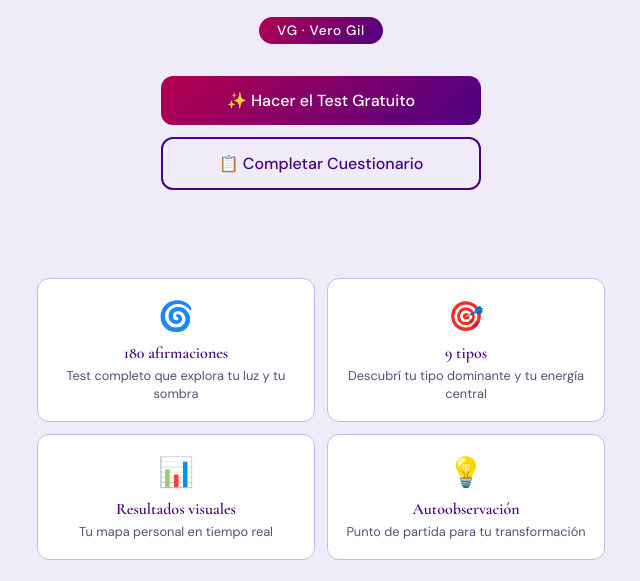
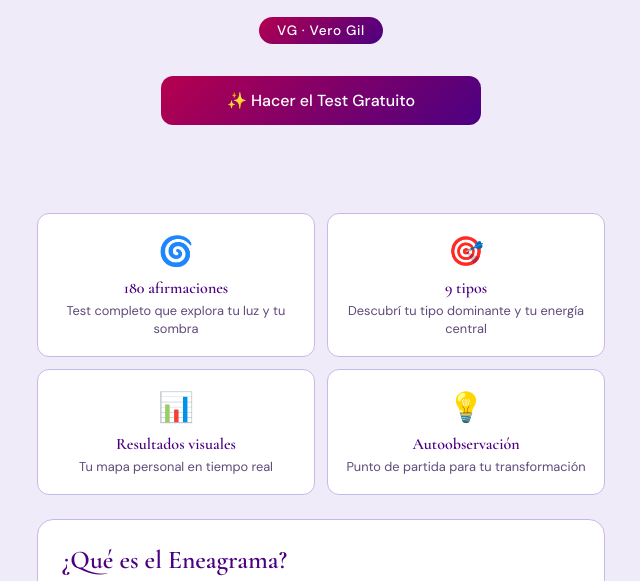
Before and after one commit to veronicagil/bioeneagrama, a plain HTML site: page index.html in a window 1280 px wide. Shown: the part 174-755 px from the top of the page, without its empty margins (319-959 px from the left). Drawn offline with nearby package versions, Linux system fonts and the light colour scheme.

Commit message:
remove cuestionario button from landing

```diff
--- a/index.html
+++ b/index.html
@@ -18,7 +18,6 @@
 
     <div class="landing-btns">
       <a href="test.html" class="btn btn-primary">✨ Hacer el Test Gratuito</a>
-      <a href="cuestionario.html" class="btn btn-outline">📋 Completar Cuestionario</a>
     </div>
   </div>
 
```
